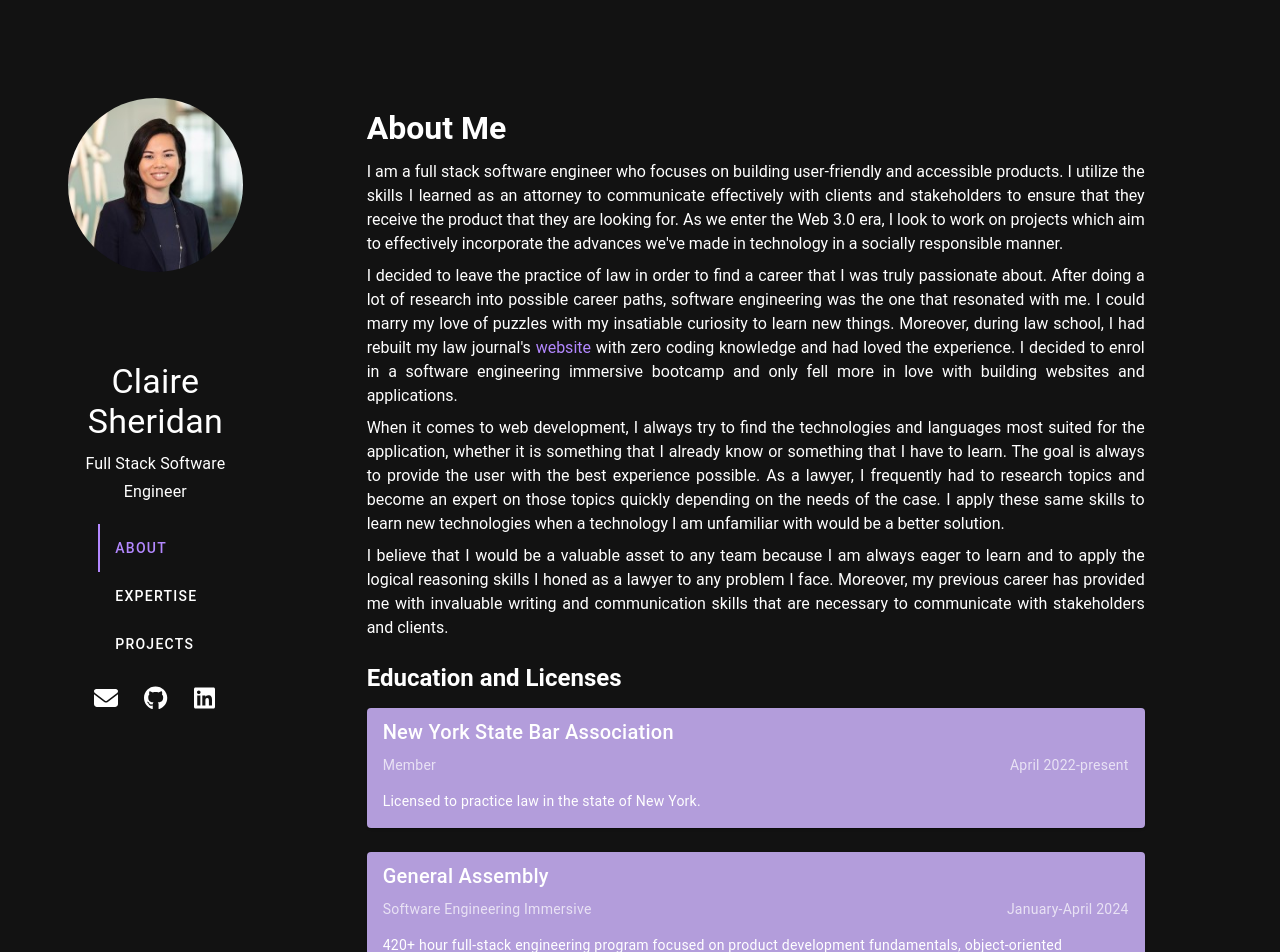
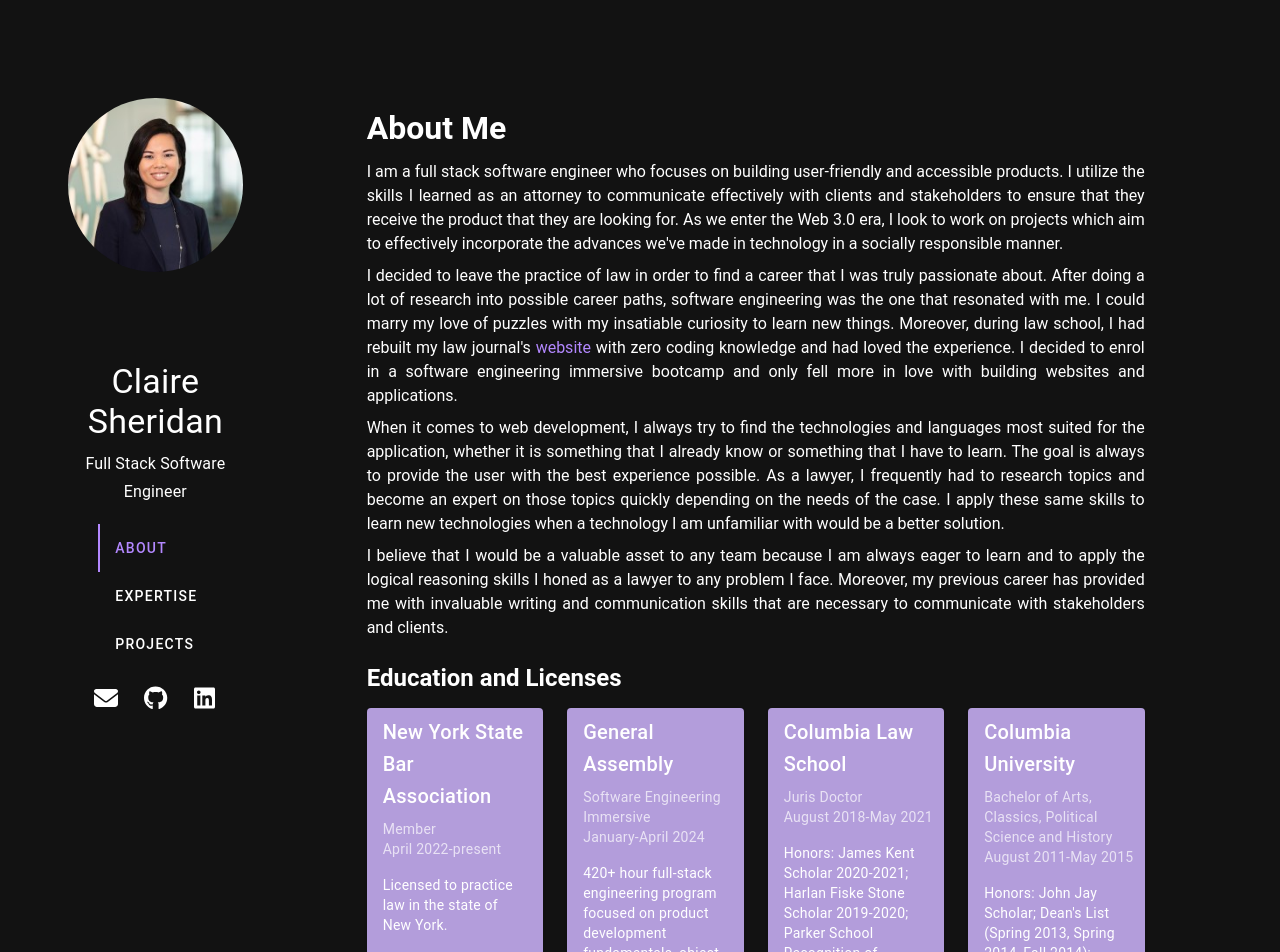
Before and after one commit to cys2110/portfolio_website, a Vue app: page / in a window 1280 px wide. Shown: the top 952 px of the page. Built offline with nearby package versions, Linux system fonts and the light colour scheme.

Commit message:
about cards sizing fixed

```diff
--- a/src/components/About.vue
+++ b/src/components/About.vue
@@ -94,9 +94,9 @@ const experience = [
         <v-row>
             <h2 class="my-3">Education and Licenses</h2>
             <v-row>
-                <v-col cols="10" sm="12" v-for="(item, i) in education" :key="i">
-                    <v-card color="deep-purple-lighten-3">
-                        <v-card-title>{{ item.institution}}</v-card-title>
+                <v-col cols="12" md="6" lg="3" v-for="(item, i) in education" :key="i">
+                    <v-card class="h-100" color="deep-purple-lighten-3">
+                        <v-card-title style="text-wrap: wrap;">{{ item.institution}}</v-card-title>
                         <v-card-subtitle class="d-flex flex-wrap justify-space-between">
                             <span style="text-wrap: wrap;">{{ item.degree }}</span>
                             <span>{{ item.dates }}</span>
@@ -111,7 +111,7 @@ const experience = [
         <v-row>
             <h2 class="my-3">Experiences</h2>
             <v-row>
-                <v-col cols="10" sm="12" v-for="(item, i) in experience" :key="i">
+                <v-col cols="12" v-for="(item, i) in experience" :key="i">
                     <v-card color="deep-purple-lighten-3">
                         <v-card-title>{{ item.company }}</v-card-title>
                         <v-card-subtitle class="d-flex flex-wrap justify-space-between">
```
Also changed, not shown: 1 other file (tests, documents, lock files or other folders).
